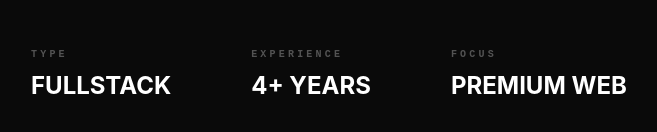
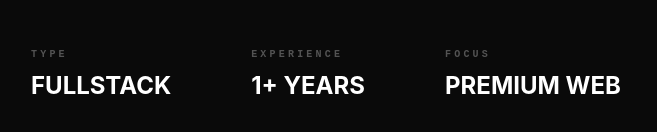
Before and after one commit to Abhay1930/Portfolio_Website, a React (Vite) app in the folder frontend/: page / in a window 1280 px wide. Shown: the part 1407-1539 px from the top of the page, without its empty margins (17-674 px from the left). Built offline with nearby package versions, Linux system fonts and the light colour scheme; no server answers.

Commit message:
Update MongoDB URI configuration and change experience to 1+ years

```diff
--- a/frontend/src/components/Explore.jsx
+++ b/frontend/src/components/Explore.jsx
@@ -62,7 +62,7 @@
                     </div>
                     <div className="flex flex-col gap-2">
                         <span className="mono-label text-white/30">EXPERIENCE</span>
-                        <span className="text-2xl font-bold text-white">4+ YEARS</span>
+                        <span className="text-2xl font-bold text-white">1+ YEARS</span>
                     </div>
                     <div className="flex flex-col gap-2">
                         <span className="mono-label text-white/30">FOCUS</span>
```
Also changed, not shown: 1 other file (tests, documents, lock files or other folders).
